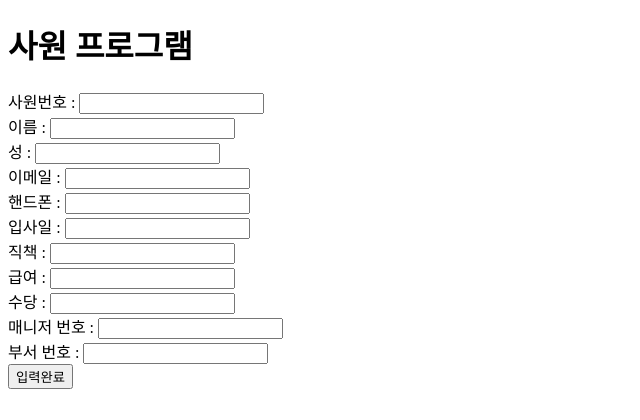
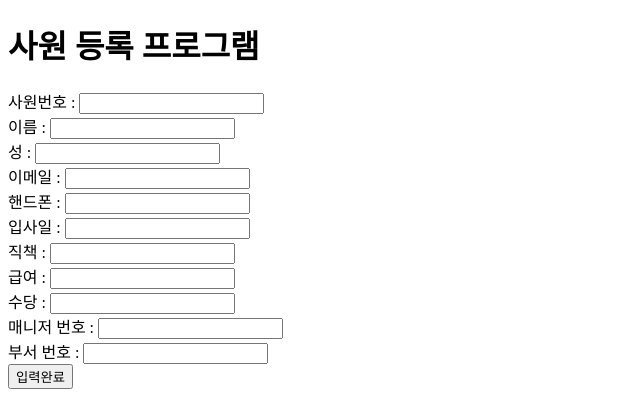
Before and after one commit to Hy30k92/frontends, a FastAPI app: page /emp/ in a window 1280 px wide. Shown: the top 420 px of the page, without its empty margins (0-640 px from the left). Run offline with FastAPI, Linux system fonts and the light colour scheme.

Commit message:
사원등록프로그램구현 수정

```diff
--- a/views/templates/emp/emp.html
+++ b/views/templates/emp/emp.html
@@ -5,7 +5,14 @@
     <title>사원 프로그램</title>
 </head>
 <body>
-    <h1>사원 프로그램</h1>
+    <!--
+        코드 작성 흐름
+        1. schema - emp - Employee 클래스 작성
+        2. route 작성 - main - emp_router, /emp
+        3. router 핸들러 작성 - get/post 요청
+        4. view 작성 - emp.html, result.html
+    -->
+    <h1>사원 등록 프로그램</h1>
     <form name ="epmfrm" method="post">
           <div>사원번호 : <input type="text" name="empid"></div>
           <div>  이름  : <input type="text" name="fname"></div>
--- a/views/templates/emp/empresult.html
+++ b/views/templates/emp/empresult.html
@@ -9,7 +9,7 @@
     <p>사원 번호 : {{ emp.empid }}</p>
     <p>이름 : {{ emp.fname }} </p>
     <p>성: {{ emp.lname }} </p>
-    <p>이메일 : {{ emp.email }} </p>
+    <p>이메일 : {{  .email }} </p>
     <p>핸드폰 : {{ emp.phone }} </p>
     <p>입사일 : {{ emp.hdate }} </p>
     <p>직책 : {{ emp.jobid }} </p>
```
